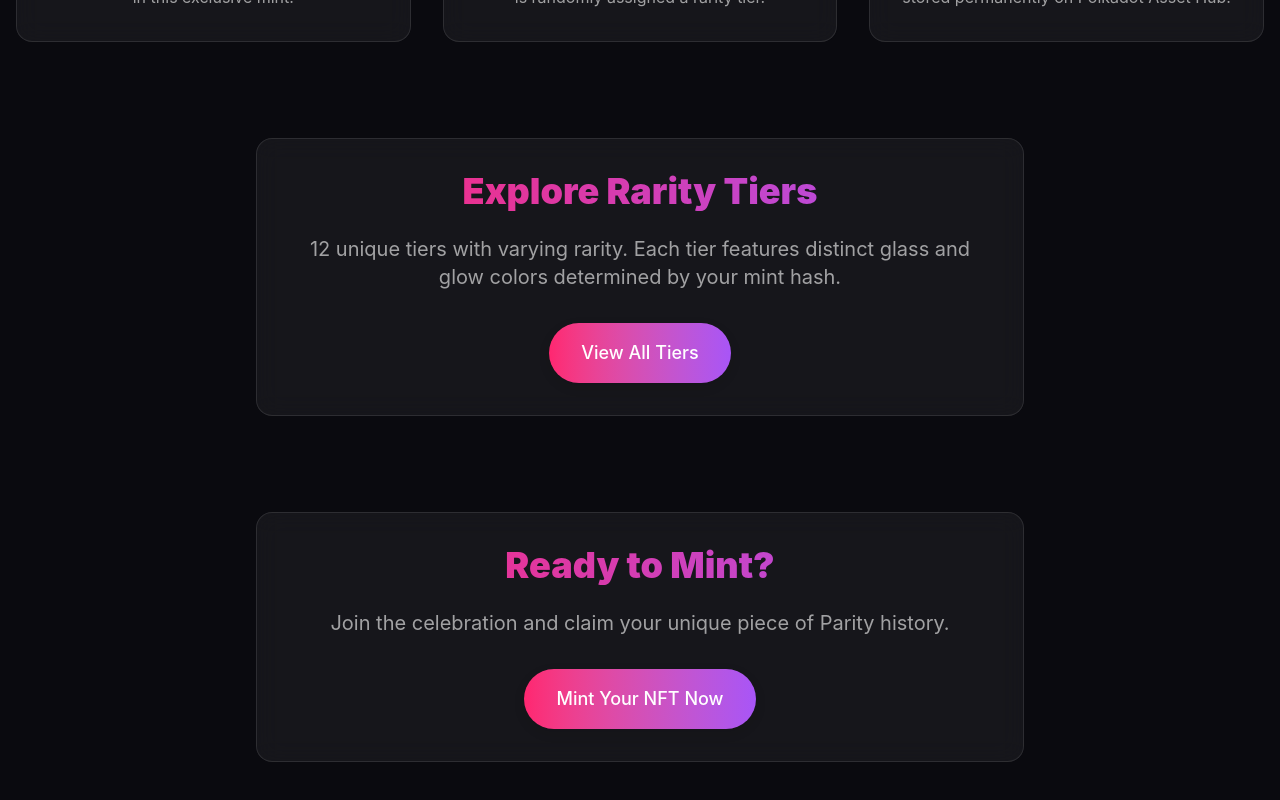
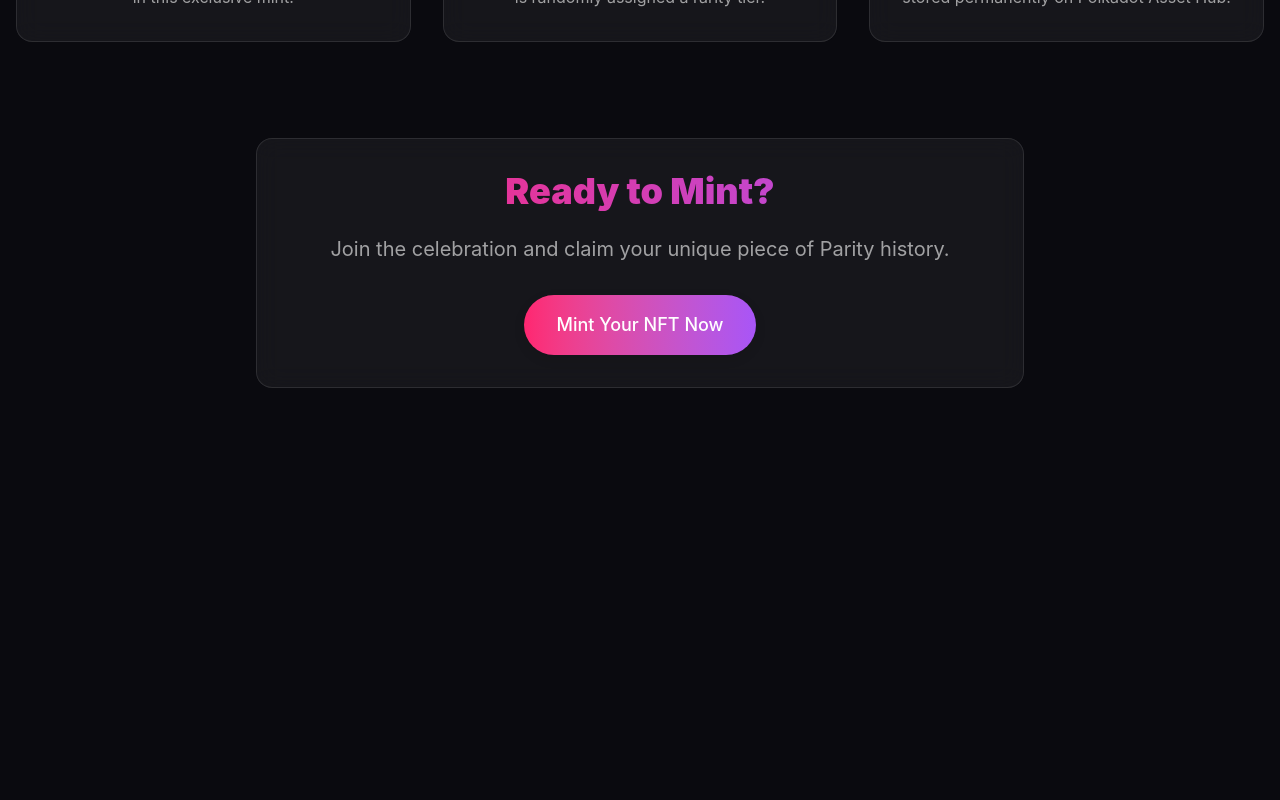
Before and after one commit to seadanda/parity-nft, a Next.js app: page / in a window 1280 px wide. Shown: the part 1174-1974 px from the top of the page. After the commit the page ends 1658 px from the top, so only its background shows below. Built offline with nearby package versions, Linux system fonts and the light colour scheme; no server answers; a web font is replaced by a local one.

Commit message:
Remove card

```diff
--- a/src/app/page.tsx
+++ b/src/app/page.tsx
@@ -168,24 +168,6 @@
           </div>
         </section>
 
-        {/* Tier Preview Card */}
-        <section className="mb-24">
-          <Card glass className="p-12 max-w-3xl mx-auto text-center">
-            <h2 className="text-3xl sm:text-4xl font-bold mb-6 text-gradient-pink-purple">
-              Explore Rarity Tiers
-            </h2>
-            <p className="text-xl text-text-muted mb-8">
-              12 unique tiers with varying rarity. Each tier features distinct glass and glow colors
-              determined by your mint hash.
-            </p>
-            <Link href="/tiers">
-              <Button variant="primary" size="lg">
-                View All Tiers
-              </Button>
-            </Link>
-          </Card>
-        </section>
-
         {/* CTA Section */}
         <section className="text-center pb-24">
           <Card glass className="p-12 max-w-3xl mx-auto">
```
